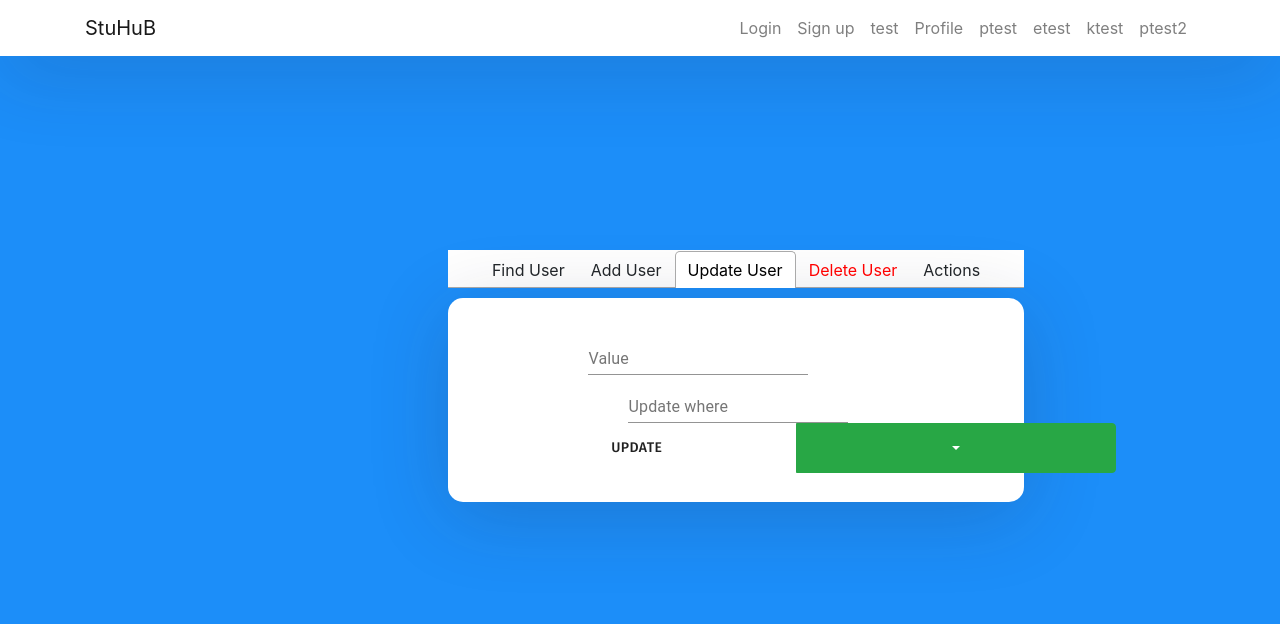
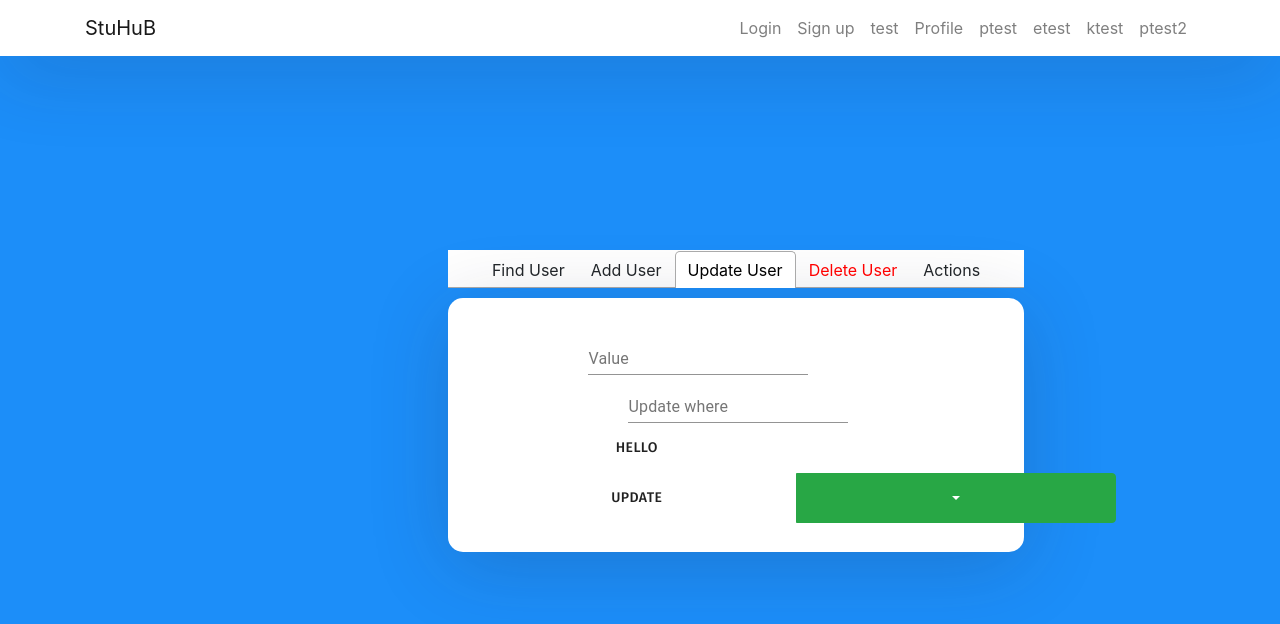
Before and after one commit to jtagaca/StuHub_Public, a React (Create React App) app in the folder client/: page /admin in a window 1280 px wide. Both pictures are taken after a click on the tab "Update User". Shown: the top 624 px of the page. Built offline with nearby package versions, Linux system fonts and the light colour scheme.

Commit message:
working on update user tab

```diff
--- a/client/src/components/admin.js
+++ b/client/src/components/admin.js
@@ -62,6 +62,11 @@ function Admin() {
       .catch((err) => {
         console.log(err);
       });
+  };
+  // console.log(table);
+
+  const alert = () => {
+    console.log(table);
   };
   const updateUSer = () => {
     Axios.put("/update", {
@@ -223,12 +228,17 @@ function Admin() {
                       </div>
                     </div>
                     <div className="w-2">
+                      <div>
+                        <Button onClick={alert}>hello</Button>
+                      </div>
+
                       <Dropdown as={ButtonGroup}>
                         <Button
                           className="w-5"
                           variant="primary
 
                         "
+                          // onClick={updateUSer}
                           onClick={updateUSer}
                         >
                           Update
@@ -237,6 +247,8 @@ function Admin() {
                           split
                           variant="success"
                           id="dropdown-split-basic"
+                          onSelect={(value) => setTable(value)}
+
                           // size={}
                         />
                         <Dropdown.Menu>
```
